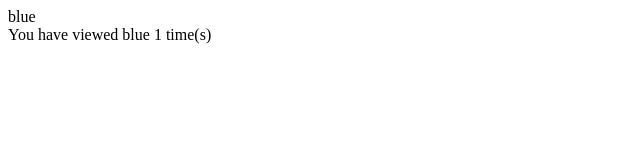
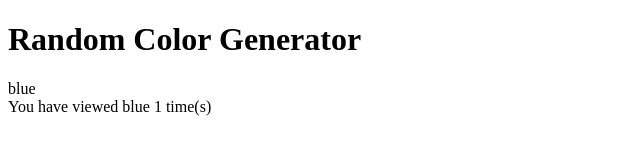
Before and after one commit to yuchaodong/mightyHive, a website: page public/index.html in a window 1280 px wide. Shown: the whole page, without its empty margins (0-640 px from the left). Drawn offline with Linux system fonts and the light colour scheme.

Commit message:
completed html skeleton

```diff
--- a/public/index.html
+++ b/public/index.html
@@ -1,5 +1,19 @@
+<!doctype html>
+
+<html lang="en">
+<head>
+    <meta charset="utf-8">
+
+    <title>Random Color Generator</title>
+
+    <link rel="stylesheet" href="css/styles.css">
+</head>
+
 <body>
+    <h1>Random Color Generator</h1>
     <div id="displayedColor"></div>
     <div id="displayedCount"> </div>
     <script src="/index.js"></script>
 </body>
+
+</html>
```
Also changed, not shown: README.md.
